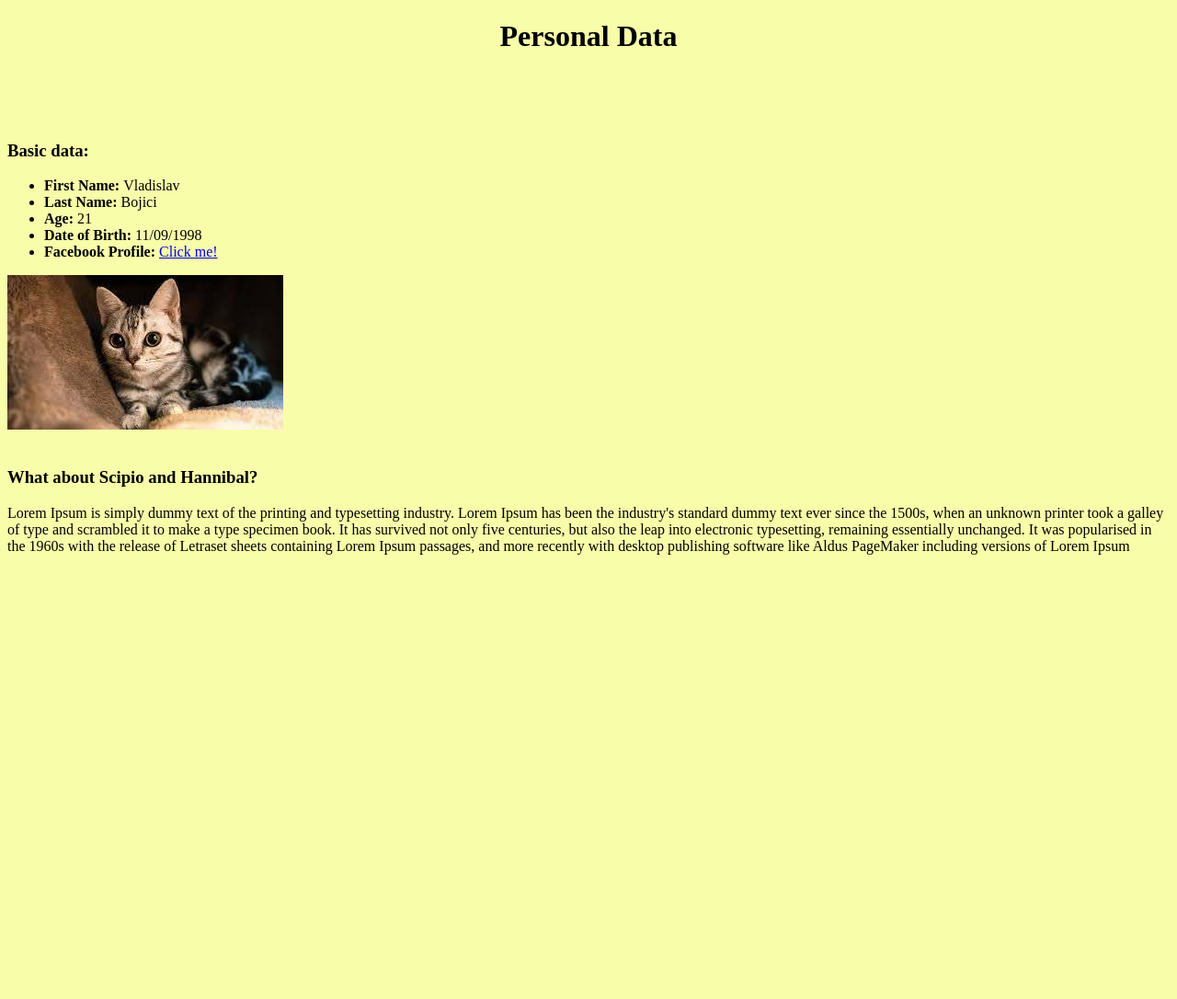
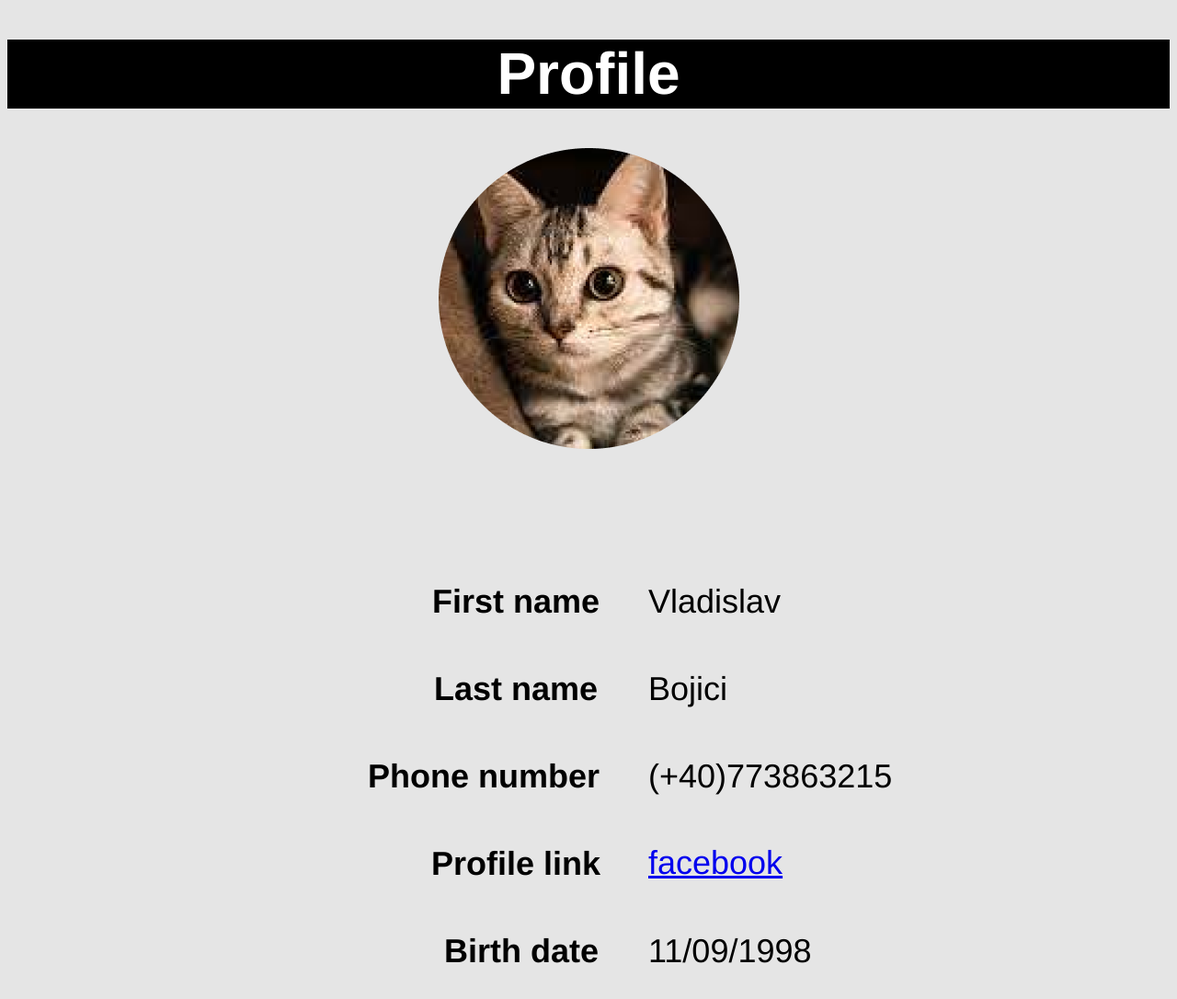
Before and after one commit to NagarroLabs/practica20, a plain HTML site: page Vladislav/hardcoded.html in a window 1280 px wide. Shown: the top 1086 px of the page at 92% size. Before the commit the page ends 800 px from the top, so only its background shows below. Drawn offline with Linux system fonts and the light colour scheme.

Commit message:
done with hardcoded branch

```diff
--- a/Vladislav/hardcoded.html
+++ b/Vladislav/hardcoded.html
@@ -4,34 +4,64 @@
         <title>Hardcoded HTML</title>
         <meta charset="UTF-8">
         <meta name="viewport" content="width=device-width, initial-scale=1.0">
+        <link rel="stylesheet" href="styles.css">
     </head>
-    <body style="background-color: rgb(248, 253, 169);">
+    <body style="background-color: #e5e5e5;">
         <div>
-        <h1 style="text-align: center;">Personal Data</h1>
-        <br><br><br>
-        <h3><strong>Basic data:</strong></h3>
+        <h1 class="mainTitle">Profile</h1>
+        <img class="profilePic" src="assets/cat.png">
 
-        <ul>
-            <li><strong>First Name: </strong>Vladislav</li>
-            <li><strong>Last Name: </strong>Bojici</li>
-            <li><strong>Age: </strong>21</li>
-            <li><strong>Date of Birth: </strong>11/09/1998</li>
-            <li><strong>Facebook Profile: </strong><a href="https://www.facebook.com/vladislav.bojici/">Click me!</a></li>
-        </ul>
-        <img src="assets/download.jpg" >
-        <br><br>
+        <div class="fieldName">
+            <p class="firstName">First name</p>
+            <p class="lastName">Last name</p>
+            <p class="phoneNumber">Phone number</p>
+            <p class="profileLink">Profile link</p>
+            <p class="birthDate">Birth date</p>
         </div>
-        <div>
-            <main>
-            <h3>What about Scipio and Hannibal?</h3>
-            <p>Lorem Ipsum is simply dummy text of the printing and typesetting industry.
-            Lorem Ipsum has been the industry's standard dummy text ever since the 1500s,
-            when an unknown printer took a galley of type and scrambled it to make a type specimen book.
-            It has survived not only five centuries, but also the leap into electronic typesetting,
-            remaining essentially unchanged. It was popularised in the 1960s with the release of Letraset
-            sheets containing Lorem Ipsum passages, and more recently with desktop publishing software
-            like Aldus PageMaker including versions of Lorem Ipsum</p>
-            </main>
+
+        <div class="fieldData">
+            <p class="f_name">Bojici</p>
+            <p class="l_name">Vladislav</p>
+            <p class="p_number">(+40)773863215</p>
+            <a class="p_link" href="https://www.facebook.com/vladislav.bojici/">facebook</a>
+            <p class="b_date">11/09/1998</p>
+        </div>
+
+        </div>
+        <div class ="table">
+            <table class="table1" style="width:50%">
+                <tr>
+                  <th>First Name</th>
+                  <th>Last Name</th>
+                  <th>Age</th>
+                </tr>
+                <tr>
+                  <td>Vladislav</td>
+                  <td>Bojici</td>
+                  <td>21</td>
+                </tr>
+                <tr>
+                  <td>Ion</td>
+                  <td>Anton</td>
+                  <td>23</td>
+                </tr>
+                <tr>
+                    <td>Vlad</td>
+                    <td>Vasile</td>
+                    <td>99</td>
+                </tr>
+                <tr>
+                    <td>Mos</td>
+                    <td>Craciun</td>
+                    <td>100</td>
+                </tr>
+                <tr>
+                    <td>Edi</td>
+                    <td>Bun</td>
+                    <td>33</td>
+                </tr>
+
+              </table>
         </div>
     </body>
 </html>
--- a/Vladislav/styles.css
+++ b/Vladislav/styles.css
@@ -13,15 +13,105 @@ tr{
 
 table {
     border-spacing: 5px;
+    position: absolute;
+    width: 674px;
+    height: 295px;
+    top:1170px;
+    left:365px;
   }
 
 .table1 tr:nth-child(even) {
-    background-color: rgb(212, 181, 181);
+    background-color: rgb(255, 255, 255);
   }
   .table1 tr:nth-child(odd) {
-    background-color: rgb(153, 102, 102);
+    background-color: rgb(196, 196, 196);
   }
   .table1 th {
-    color: #ffdd00;
-    background-color:#29712a;
+    color: #ffffff;
+    background-color:#000000;
   }
+.mainTitle{
+  text-align: center;
+  font-family: Helvetica;
+  font-style: normal;
+  font-weight: bold;
+  font-size: 64px;
+  line-height: 75px;
+  background-color: #000000;
+  color: #ffffff;
+}
+.profilePic{
+  display: block;
+  margin-left: auto;
+  margin-right: auto;
+  width: 327px;
+  height: 327px;
+}
+.fieldName{
+  font-family: Helvetica;
+  font-style: normal;
+  font-weight: bold;
+  font-size: 36px;
+  line-height: 43px;
+  text-align: right;
+  color: #000000;
+}
+.firstName{
+  position: absolute;
+  left: 470px;
+  top: 596px;
+}
+.lastName{
+position: absolute;
+left: 472px;
+top: 691px;
+}
+.phoneNumber{
+position: absolute;
+left: 400px;
+top: 786px;
+}
+
+.profileLink{
+position: absolute;
+left: 469px;
+top: 881px;
+}
+.birthDate{
+  position: absolute;
+  left: 483px;
+  top: 976px;
+}
+
+.fieldData{
+  font-family: Helvetica;
+  font-style: normal;
+  font-weight: normal;
+  font-size: 36px;
+  line-height: 43px;
+}
+.l_name{
+  position: absolute;
+  left: 705px;
+  top: 596px;
+}
+.f_name{
+  position: absolute;
+  left: 705px;
+  top: 691px;
+}
+.p_number{
+  position: absolute;
+  left: 705px;
+  top: 786px;
+}
+.p_link{
+  position: absolute;
+  left: 705px;
+  top: 916px;
+}
+.b_date{
+  position: absolute;
+  left: 705px;
+  top: 976px;
+}
```
Also changed, not shown: Vladislav/assets/cat.png (added), Vladislav/assets/download.jpg (deleted).
